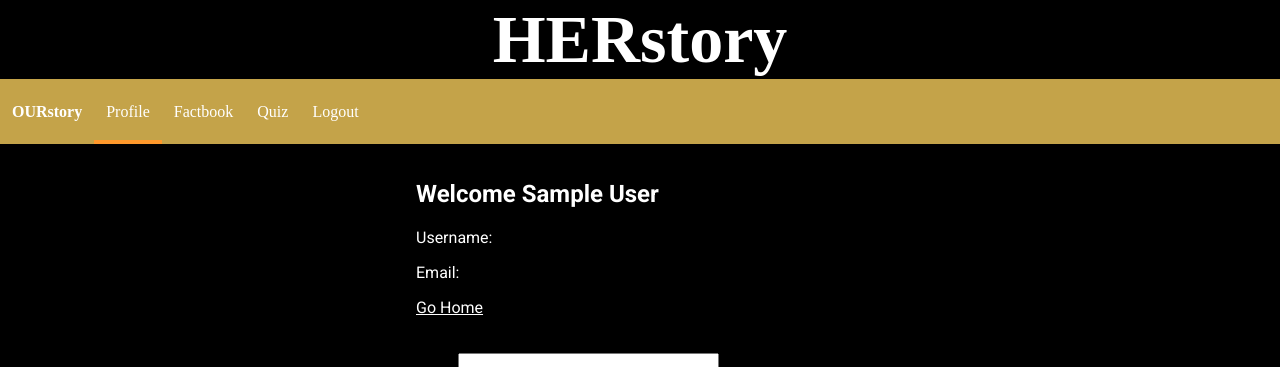
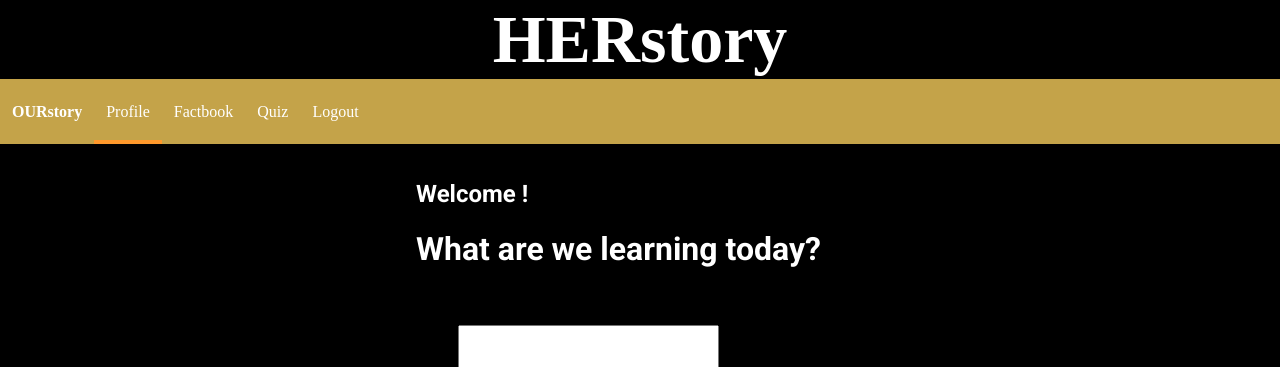
Before and after one commit to mandisareed/HERstory, a React (Create React App) app in the folder client/: page /profile in a window 1280 px wide. Shown: the top 367 px of the page. Built offline with nearby package versions, Linux system fonts and the light colour scheme; no server answers; sample sign-in values are in the browser's storage.

Commit message:
saving changes to name on profile page

```diff
--- a/client/src/pages/Profile.js
+++ b/client/src/pages/Profile.js
@@ -30,10 +30,10 @@ function Profile() {
     <body className= "profileBackground">
 
       <Container>
-      <h2>Welcome {user.name}</h2>
-      <p>Username: {username}</p>
-      <p>Email: {email}</p>
-      <Link to="/">Go Home</Link>
+      <h2>Welcome {username.charAt(0).toUpperCase() + username.slice(1)} ! </h2>
+      <h1> What are we learning today?</h1>
+
+      {/* <Link to="/">Go Home</Link> */}
 
     </Container>
     <NotesContext.Provider value={{ state, dispatch }}>
```
